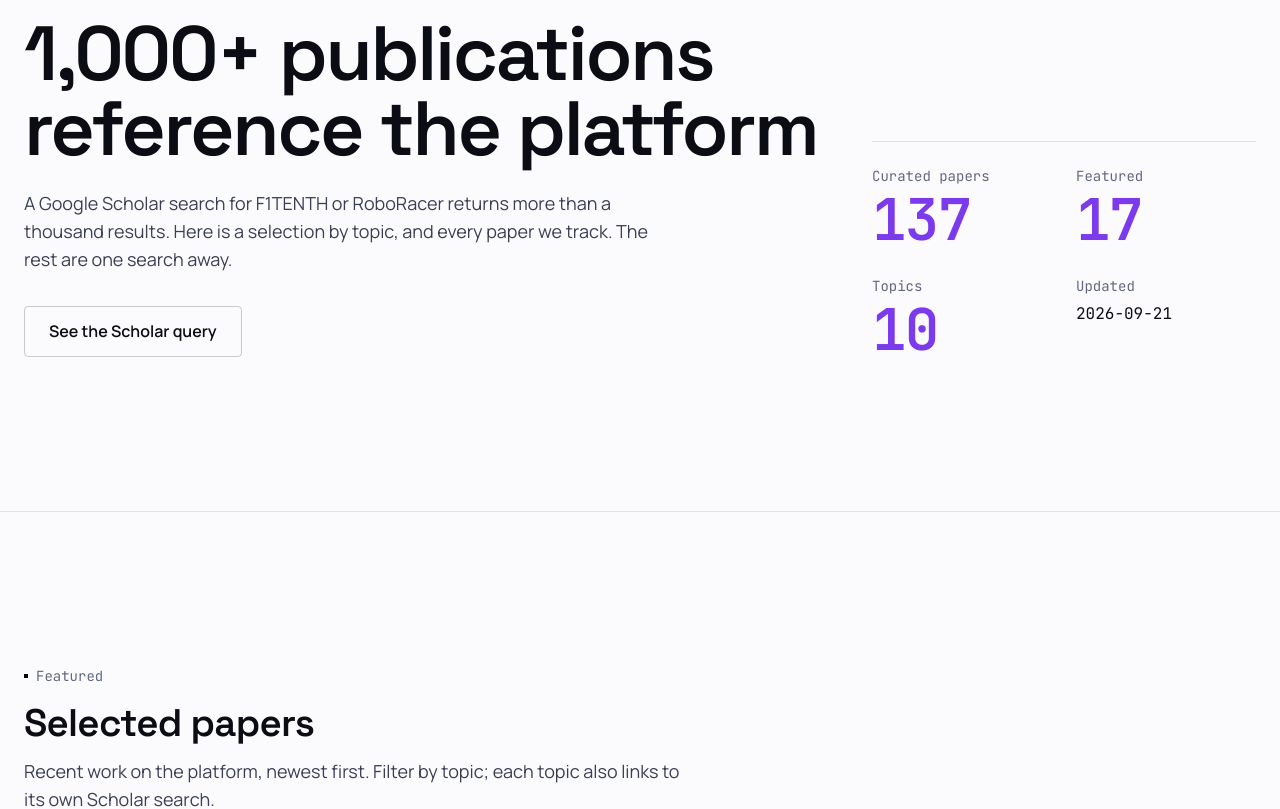
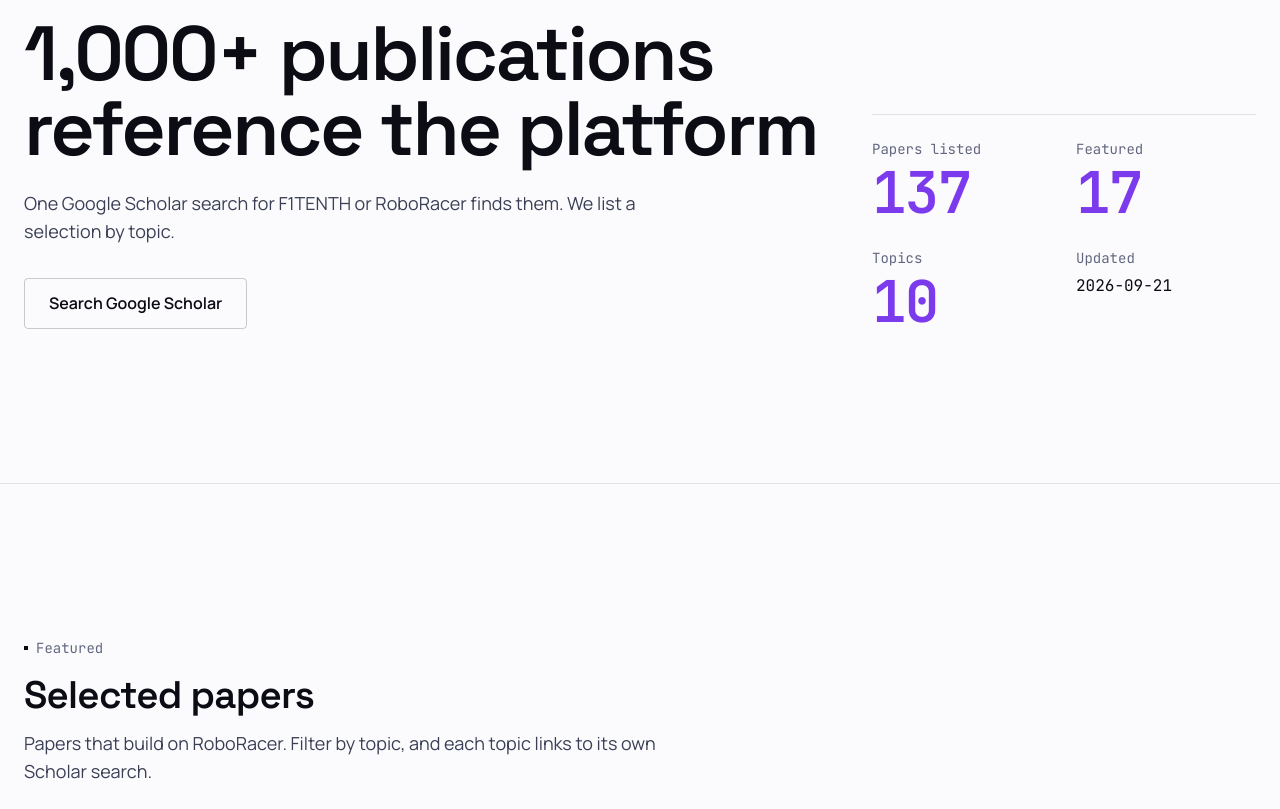
Before and after one commit to f1tenth/roboracer-site, a React (Vite) app: page /research in a window 1280 px wide. Shown: the part 260-1069 px from the top of the page. Built offline with nearby package versions, Linux system fonts and the light colour scheme.

Commit message:
copy(research): shorter leads, no "curated", plain buttons
The header lead goes from three sentences to two. "Curated" is gone from
the ledger, the list heading and the empty state. The featured lead no
longer says "newest first", which the grid is not. Table in
docs/copy/research.md.

```diff
--- a/src/pages/Research.tsx
+++ b/src/pages/Research.tsx
@@ -76,12 +76,12 @@
               1,000+ publications reference the platform
             </h1>
             <p className="mt-6 max-w-[60ch] text-lead text-text-body">
-              A Google Scholar search for F1TENTH or RoboRacer returns more than a thousand results.
-              Here is a selection by topic, and every paper we track. The rest are one search away.
+              One Google Scholar search for F1TENTH or RoboRacer finds them. We list a selection by
+              topic.
             </p>
             <div className="mt-8">
               <Button href={scholarUrl} variant="secondary" target="_blank" rel="noopener noreferrer">
-                See the Scholar query
+                Search Google Scholar
               </Button>
             </div>
           </div>
@@ -101,7 +101,7 @@
                   tone="accent"
                   duration={2.5}
                   value={published.length}
-                  label="Curated papers"
+                  label="Papers listed"
                 />
                 <StatTicker
                   key={`featured-${featuredAll.length}`}
@@ -126,7 +126,7 @@
             ) : (
               <>
                 <div>
-                  <dt className="font-mono text-small text-text-muted">Curated papers</dt>
+                  <dt className="font-mono text-small text-text-muted">Papers listed</dt>
                   <dd className="mt-1 font-mono text-display-l font-semibold text-text-muted">…</dd>
                 </div>
                 <div>
@@ -153,11 +153,11 @@
           eyebrow="Featured"
           id="featured"
           title="Selected papers"
-          lead="Recent work on the platform, newest first. Filter by topic; each topic also links to its own Scholar search."
+          lead="Papers that build on RoboRacer. Filter by topic, and each topic links to its own Scholar search."
         />
         {failed && (
           <p className="max-w-[60ch] text-body text-text-body">
-            The publication list could not load. The Scholar query above covers everything.
+            The list did not load. Try the Google Scholar search above.
           </p>
         )}
         {pubs && (
@@ -186,8 +186,8 @@
               </Reveal>
             ) : (
               <p className="mt-6 max-w-[60ch] text-body text-text-body">
-                No featured paper is tagged {selectedTag?.label ?? "this topic"} yet. The full list
-                below and the Scholar search cover it.
+                No featured paper on {selectedTag?.label ?? "this topic"} yet. Try the full list or the
+                Scholar search.
               </p>
             )}
           </>
@@ -197,10 +197,10 @@
       {/* Every curated paper, grouped by year, with search */}
       <Section width="page" edge rule aria-labelledby="all-curated">
         <SectionHeader
-          eyebrow="All curated"
+          eyebrow="All papers"
           id="all-curated"
-          title="All curated publications"
-          lead="Every paper we track, grouped by year. The topic filter above applies here too."
+          title="Every paper we track"
+          lead="By year, newest first. The topic filter above works here too."
           action={
             <form role="search" onSubmit={(e) => e.preventDefault()} className="w-full md:w-80">
               <label htmlFor="publication-search" className="eyebrow mb-2 block text-text-muted">
@@ -227,7 +227,7 @@
             </p>
             {byYear.length === 0 ? (
               <p className="max-w-[60ch] border-t border-ink-950/10 py-8 text-body text-text-body">
-                No curated paper matches. Try a shorter term, or{" "}
+                No paper matches. Try a shorter word, or{" "}
                 <a
                   href={scholarSearchUrl(trimmed)}
                   target="_blank"
@@ -273,7 +273,7 @@
               eyebrow="Contribute"
               id="submit"
               title="Submit your paper"
-              lead="Published something that builds on the platform? Send the DOI or arXiv link and we add it to the curated list."
+              lead="Send us the DOI or arXiv link for your RoboRacer paper. We add it to the list."
             />
           </div>
           <div className="flex flex-col items-start gap-4 md:col-span-5 md:items-end">
```
Also changed, not shown: 1 other file (tests, documents, lock files or other folders).
